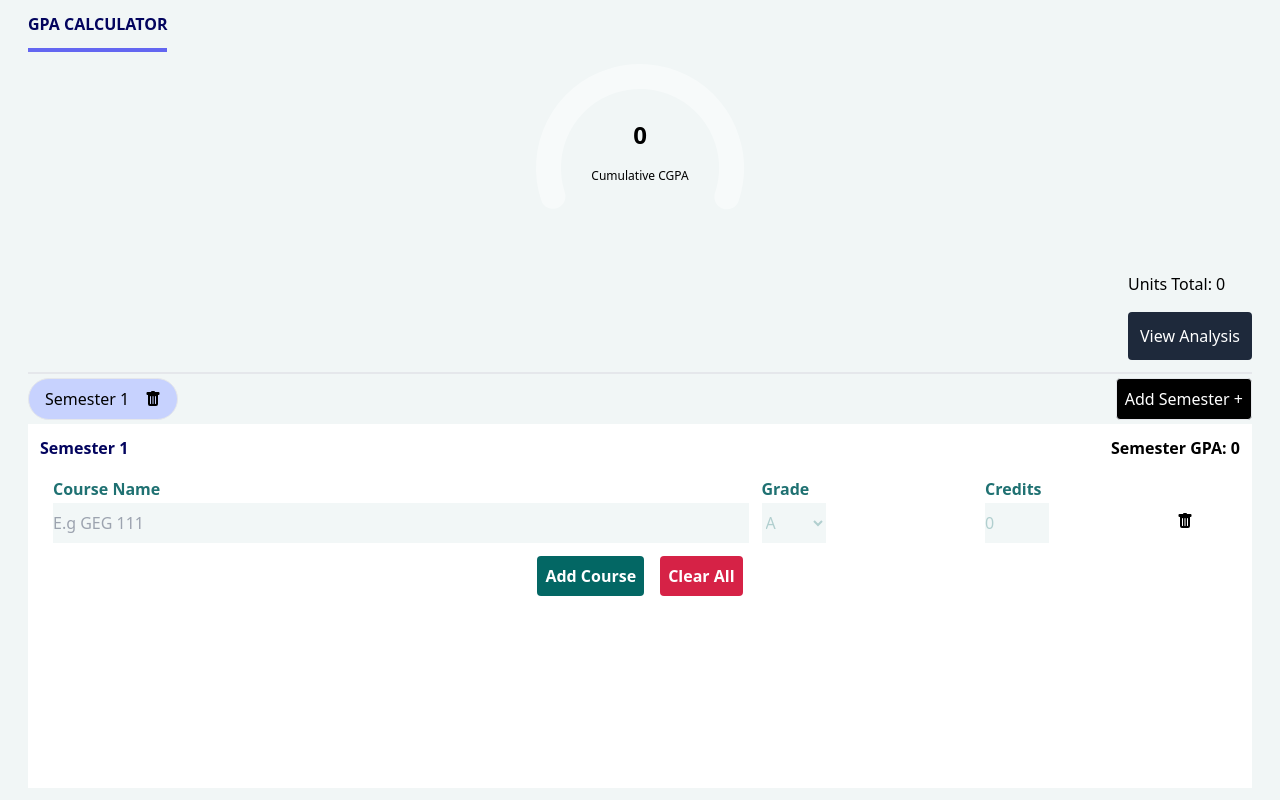
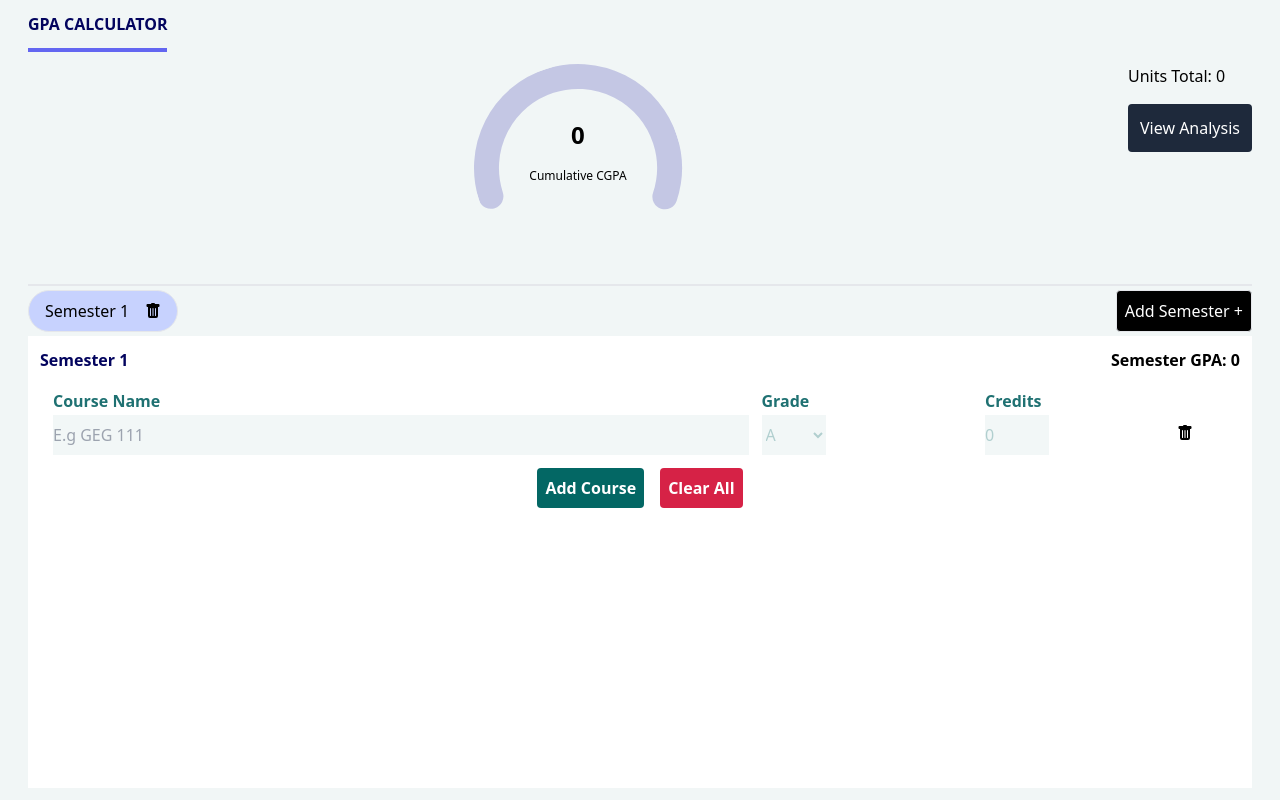
Before and after one commit to Josh596/cgpa-calculator, a React (Create React App) app: page / in a window 1280 px wide. Built offline with nearby package versions, Linux system fonts and the light colour scheme.

Commit message:
Minor change

```diff
--- a/src/App.js
+++ b/src/App.js
@@ -54,7 +54,7 @@ function App() {
 
   const addSemester = () => {
     const newSemesters = [...semesters]
-    newSemesters.push({ courses: [ new CourseObject("", 0, 5)] });
+    newSemesters.push({ courses: [new CourseObject("", 0, 5)] });
     setSemesters(newSemesters);
 
     setActiveSemester(newSemesters.length - 1)
@@ -116,7 +116,7 @@ function App() {
 
 
   const handleDeleteSemester = (semesterIndex) => {
-    if (semesters.length === 1){
+    if (semesters.length === 1) {
       handleClearCourses(semesterIndex);
       return
     }
@@ -164,13 +164,12 @@ function App() {
       <span className='content__header mb-2 border-b-4 border-indigo-500 self-start pb-3'>GPA CALCULATOR</span>
 
       {/* Dialup section */}
-      <div className='flex flex-col border-b-2  pb-3'>
+      <div className='flex border-b-2  pb-3'>
         <div className='w-52  ml-auto mr-auto'>
-        <SemiCircleProgressBar value={results.CGPA}/>
-
+          <SemiCircleProgressBar value={results.CGPA} />
 
         </div>
-        <div className='self-end flex flex-col'>
+        <div className='flex flex-col'>
           <span className='mb-4'> <span>Units Total: {results.totalUnits}</span> </span>
 
           <button className='bg-slate-800 p-3 rounded text-white'>View Analysis</button>
@@ -178,15 +177,13 @@ function App() {
       </div>
 
       {/* Semesters picker */}
-      <div>
-        <div className='flex'>
-          <div className='flex gap-2'>
+      <div className='flex whitespace-nowrap flex-wrap'>
+        <div className='flex gap-2 flex-wrap'>
           {semesters.map((semester, index) => {
             return <SemesterButton key={index} id={index} active={checkIfSemesterActive(index)} onClick={() => setActiveSemester(index)} handleDeleteSemester={() => handleDeleteSemester(index)} />
           })}
-          </div>
-          <button className='ml-auto rounded border p-2 bg-black text-white' onClick={addSemester}>Add Semester + </button>
         </div>
+        <button className='ml-auto rounded border p-2 bg-black text-white' onClick={addSemester}>Add Semester + </button>
       </div>
       {/* Calculator */}
       <div className="flex flex-col bg-white grow p-3">
--- a/src/components/SemiCircleProgressBar.js
+++ b/src/components/SemiCircleProgressBar.js
@@ -15,7 +15,7 @@ function SemiCircleProgressBar({ value }) {
                     transform: "rotate(-108deg)",
                 },
                 path: { stroke: "#7D52E9", strokeLinecap: "round", strokeWidth: 12 },
-                trail: { stroke: "rgba(255,255,255, 0.4)", strokeLinecap: "round",},
+                trail: { stroke: "rgba(128,128,200, 0.4)", strokeLinecap: "round",},
             }}
         >
             <div style={{ fontSize: 24, marginTop: -30, textAlign:'center' }}>
--- a/src/index.css
+++ b/src/index.css
@@ -9,6 +9,9 @@ html, body {
 body {
   position: relative;
   margin: 0;
+  min-height: 100vh;
+  padding: 0;
+
 }
 
 
```
